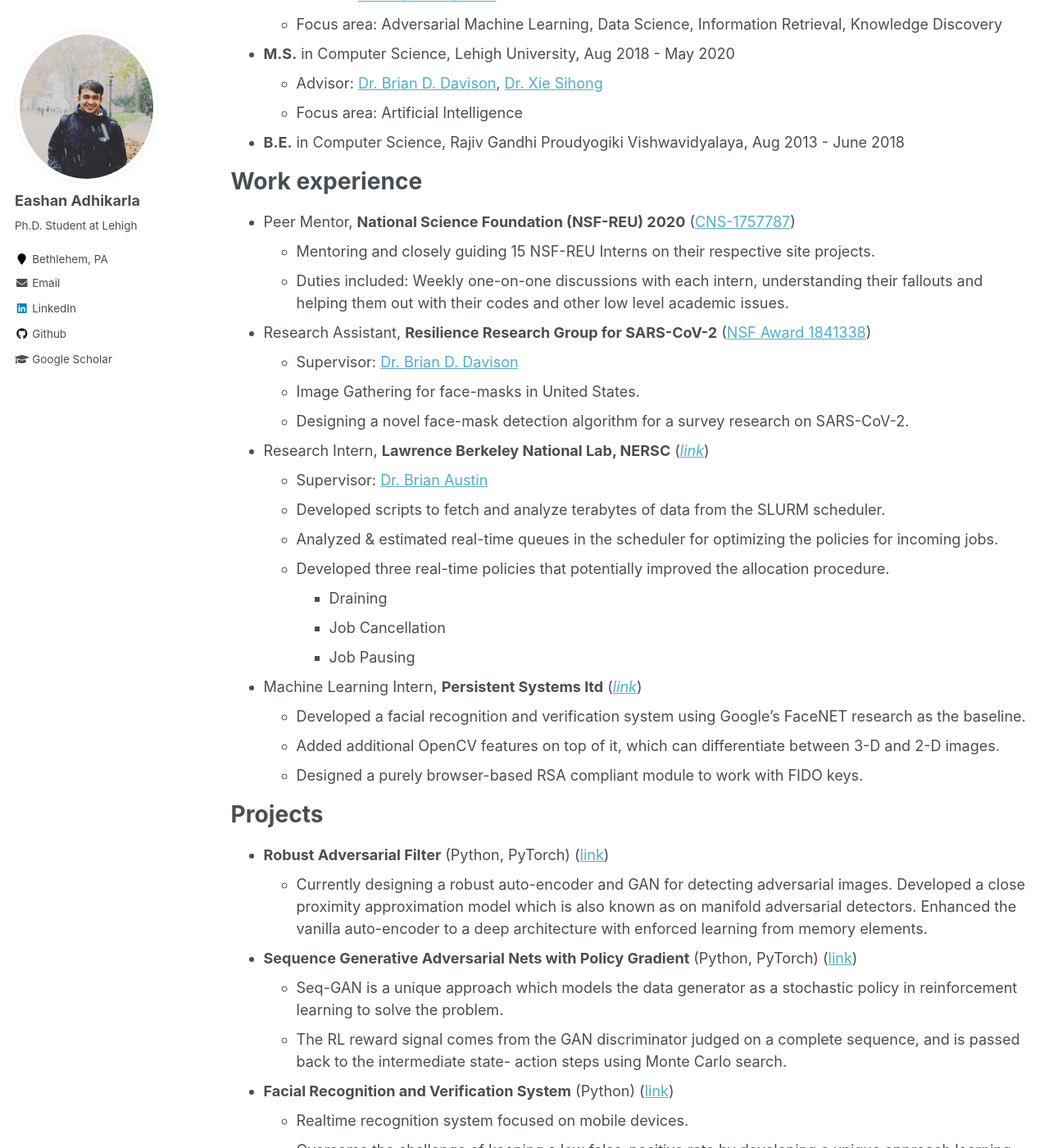
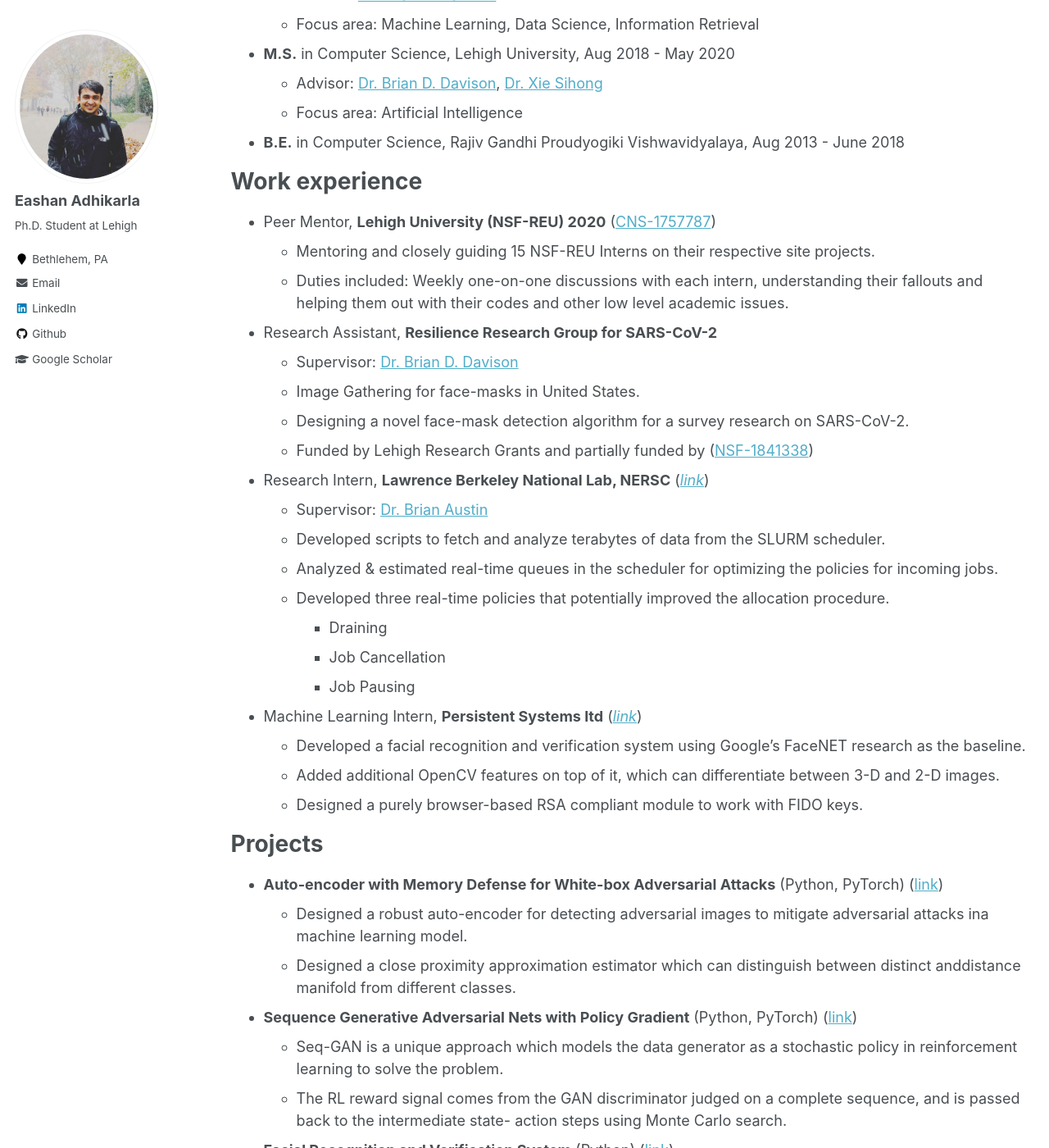
Before and after one commit to eashanadhikarla/eashanadhikarla.github.io, a Jekyll site: the page built from _pages/cv.md, in a window 1280 px wide and 1400 px high, scrolled down 357 px. Shown: the whole window at 82% size. Built offline with Jekyll 4.4.1, drawn with Linux system fonts in a browser that asks for light colours; some of the changed text lies outside the part shown.

Commit message:
major changes

```diff
--- a/_includes/footer.html
+++ b/_includes/footer.html
@@ -1,4 +1,4 @@
-<p style="font-family:sans;font-size:100%;text-align:left">Last updated: Nov/23/2020</p>
+<p style="font-family:sans;font-size:100%;text-align:left">Last updated: Dec/12/2020</p>
 
 <!-- {% include base_path %}
 
--- a/_pages/cv.md
+++ b/_pages/cv.md
@@ -16,7 +16,7 @@ Education
 * <b>Ph.D.</b> in Computer Science, Lehigh University, Aug 2020 - May 2025 (expected)
   * Doctor of philosophy: I enable machines that can expand their visual knowledge by interacting with and learning directly from people.
   * Advisor:  <a href="http://www.cse.lehigh.edu/~brian/">Dr. Brian D. Davison</a>
-  * Focus area: Adversarial Machine Learning, Data Science, Information Retrieval, Knowledge Discovery
+  * Focus area: Machine Learning, Data Science, Information Retrieval
 * <b>M.S.</b> in Computer Science, Lehigh University, Aug 2018 - May 2020
   * Advisor: <a href="http://www.cse.lehigh.edu/~brian/">Dr. Brian D. Davison</a>, <a href="http://www.cse.lehigh.edu/~sxie/">Dr. Xie Sihong</a>
   * Focus area: Artificial Intelligence
@@ -24,14 +24,15 @@ Education
 
 Work experience
 ======
-* Peer Mentor, <b>National Science Foundation (NSF-REU) 2020</b> (<a href="https://www.nsf.gov/awardsearch/showAward?AWD_ID=1757787">CNS-1757787</a>)
+* Peer Mentor, <b>Lehigh University (NSF-REU) 2020</b> (<a href="https://www.nsf.gov/awardsearch/showAward?AWD_ID=1757787">CNS-1757787</a>)
   * Mentoring and closely guiding 15 NSF-REU Interns on their respective site projects.
   * Duties included: Weekly one-on-one discussions with each intern, understanding their fallouts and helping them out with their codes and other low level academic issues.
 
-* Research Assistant, <b>Resilience Research Group for SARS-CoV-2</b> (<a href="https://converge.colorado.edu/resources/covid-19/working-groups/issues-impacts-recovery/cultural-perceptions-of-risk-behavioral-responses-and-community-resilience-in-covid-19">NSF Award 1841338</a>)
+* Research Assistant, <b>Resilience Research Group for SARS-CoV-2</b>
   * Supervisor: <a href="http://www.cse.lehigh.edu/~brian/">Dr. Brian D. Davison</a>
   * Image Gathering for face-masks in United States.
   * Designing a novel face-mask detection algorithm for a survey research on SARS-CoV-2.
+  * Funded by Lehigh Research Grants and partially funded by (<a href="https://converge.colorado.edu/resources/covid-19/working-groups/issues-impacts-recovery/cultural-perceptions-of-risk-behavioral-responses-and-community-resilience-in-covid-19">NSF-1841338</a>)
 
 * Research Intern, <b>Lawrence Berkeley National Lab, NERSC</b> (<a href="https://cs.lbl.gov/news-media/news/2019/summer-student-researchers-wrap-up/"><i>link</i></a>) <!-- Embedded Link: https://cdn.cp.adobe.io/content/2/video/3d0f97fc-0135-492b-b4f0-6c0d269cc2d7/embed?api_key=MarvelCP1 -->
   * Supervisor: <a href="https://www.nersc.gov/about/nersc-staff/advanced-technologies-group/brian-austin/">Dr. Brian Austin</a>
@@ -49,8 +50,9 @@ Work experience
 
 Projects
 ========
-* <b>Robust Adversarial Filter</b> (Python, PyTorch) (<a href="https://github.com/eashanadhikarla/">link</a>)
-  * Currently designing a robust auto-encoder and GAN for detecting adversarial images. Developed a close proximity approximation model which is also known as on manifold adversarial detectors. Enhanced the vanilla auto-encoder to a deep architecture with enforced learning from memory elements.
+* <b>Auto-encoder with Memory Defense for White-box Adversarial Attacks</b> (Python, PyTorch) (<a href="https://github.com/eashanadhikarla/">link</a>)
+  * Designed a robust auto-encoder for detecting adversarial images to mitigate adversarial attacks ina machine learning model.
+  * Designed  a  close  proximity  approximation  estimator  which  can  distinguish  between  distinct  anddistance manifold from different classes.
 
 * <b>Sequence Generative Adversarial Nets with Policy Gradient</b> (Python, PyTorch) (<a href="https://github.com/eashanadhikarla/seqGAN">link</a>)
   * Seq-GAN is a unique approach which models the data generator as a stochastic policy in reinforcement learning to solve the problem.
```
Also changed, not shown: other parts of _pages/cv.md (+1 -1 lines), _publications/2021-paper-1.md (+1 -1 lines), 2 other files.
